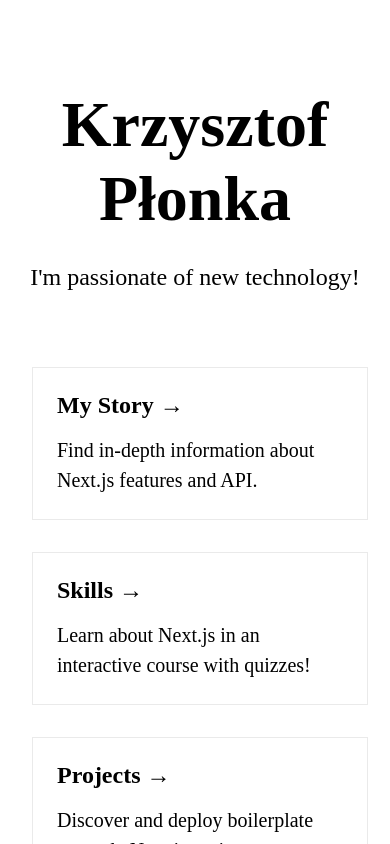
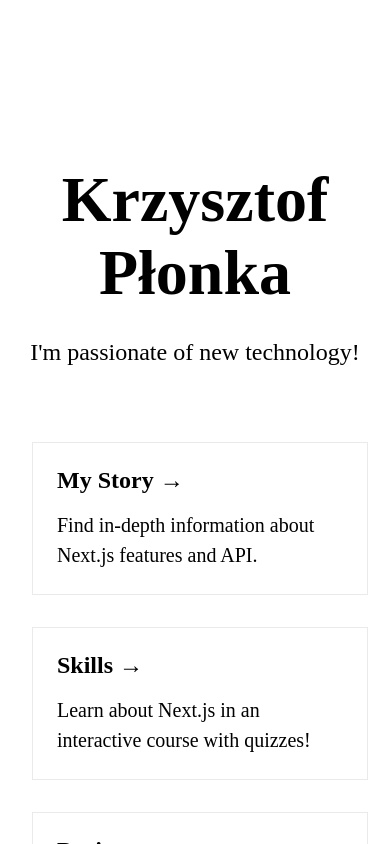
Before and after one commit to chris-plonka/next-site, a Next.js app: page / in a window 390 px wide. Shown: the top 844 px of the page. Built offline with nearby package versions, Linux system fonts and the light colour scheme.

Commit message:
change height container to 170vh in 600px

```diff
--- a/styles/Home.module.css
+++ b/styles/Home.module.css
@@ -125,7 +125,7 @@
   flex-direction: column;
   justify-content: center;
   align-items: center;
-  height: 150vh;
+  height: 170vh;
 }
 
 	.card {
```
